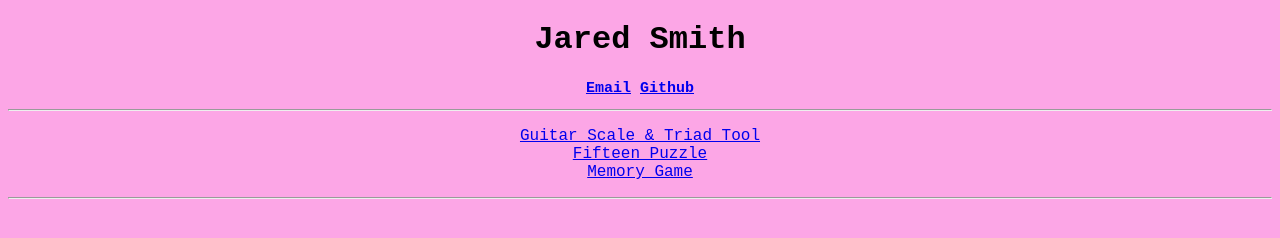
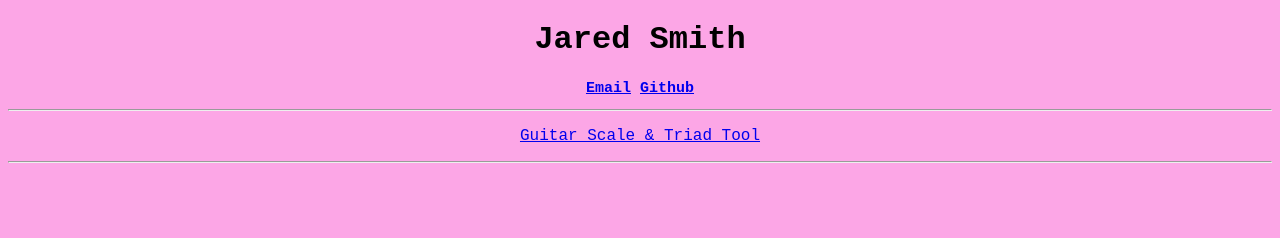
Before and after one commit to pensive-owl/personal_website, a website: page index.html in a window 1280 px wide. Drawn offline with Linux system fonts and the light colour scheme.

Commit message:
Comment out game links in index.html
Comment out links to Fifteen Puzzle and Memory Game

```diff
--- a/index.html
+++ b/index.html
@@ -44,8 +44,8 @@
             <hr />
             <p>
                 <a href="guitar-triads/">Guitar Scale &amp; Triad Tool</a><br />
-                <a href="fifteen-puzzle/">Fifteen Puzzle</a><br />
-                <a href="memory_game.html">Memory Game</a>
+                <!--<a href="fifteen-puzzle/">Fifteen Puzzle</a><br />
+                <a href="memory_game.html">Memory Game</a>-->
             </p>
             <hr />
         </center>
```
